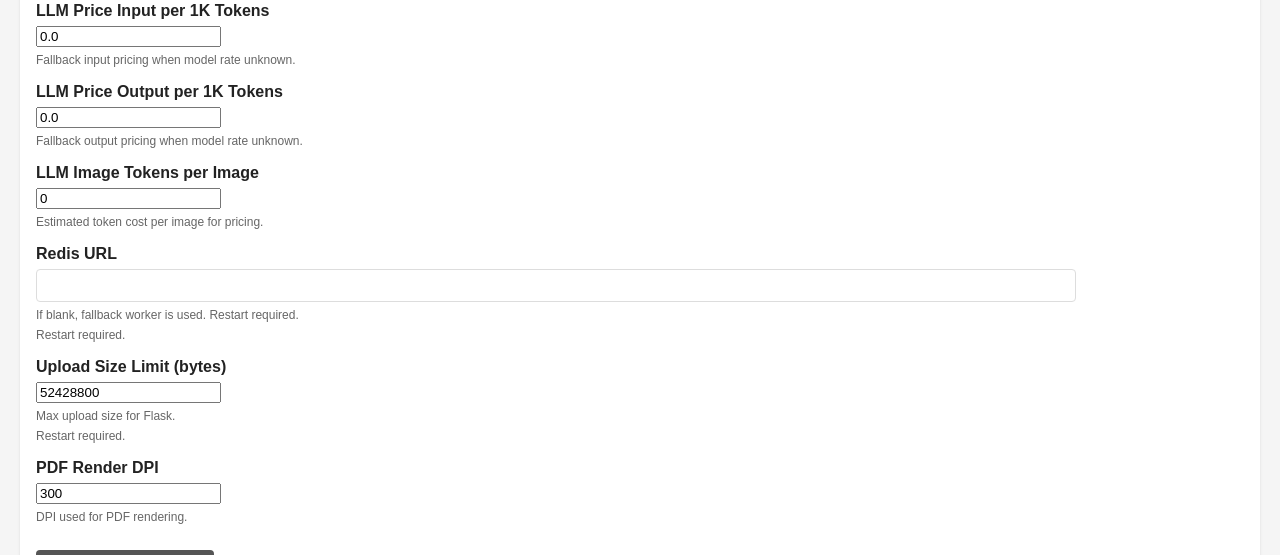
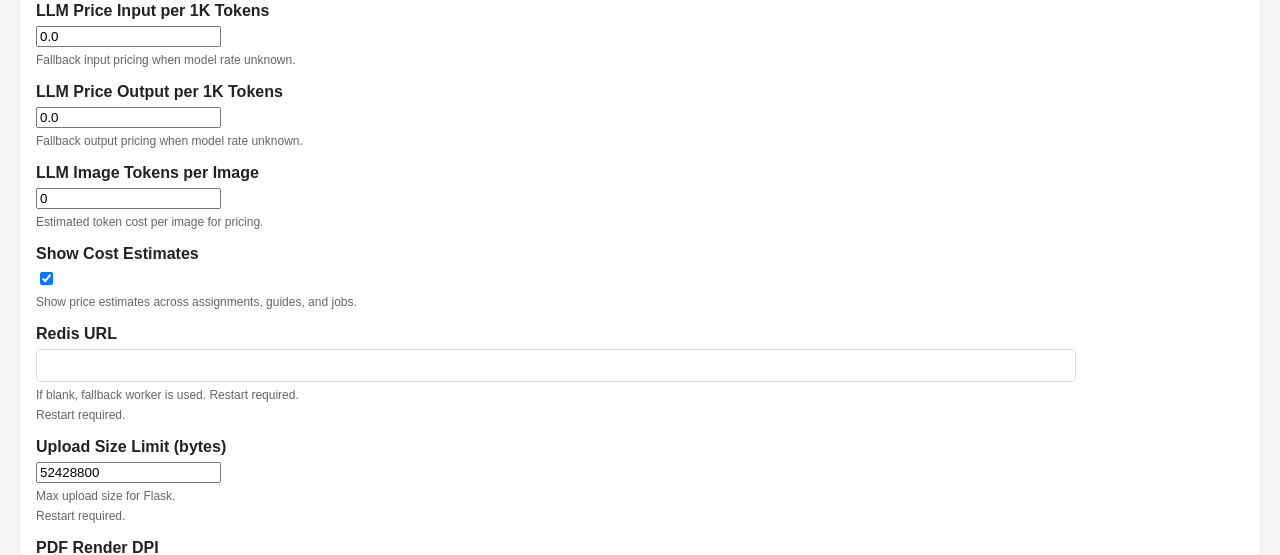
Before and after one commit to ampapacek/SAGE, a Flask app: page /settings in a window 1280 px wide. Shown: the part 1076-1631 px from the top of the page. Run offline with Flask 3, Linux system fonts and the light colour scheme; some libraries are stand-ins or nearby versions.

Commit message:
Add setting to toggle cost display

```diff
--- a/app.py
+++ b/app.py
@@ -757,6 +757,13 @@ _SETTINGS_FIELDS = [
         "restart": False,
     },
     {
+        "key": "SHOW_COSTS",
+        "label": "Show Cost Estimates",
+        "type": "checkbox",
+        "help": "Show price estimates across assignments, guides, and jobs.",
+        "restart": False,
+    },
+    {
         "key": "REDIS_URL",
         "label": "Redis URL",
         "type": "text",
@@ -1478,6 +1485,10 @@ def create_app():
     def set_locale():
         g.locale = _get_locale()
 
+    @app.context_processor
+    def inject_settings():
+        return {"show_costs": app.config.get("SHOW_COSTS", True)}
+
     @app.route("/")
     def index():
         return render_template("index.html")
@@ -2386,7 +2397,7 @@ def create_app():
             for key, value in updates.items():
                 os.environ[key] = value
                 app.config[key] = value
-                if key in {"LLM_USE_JSON_MODE"}:
+                if key in {"LLM_USE_JSON_MODE", "SHOW_COSTS"}:
                     app.config[key] = value.lower() in {"1", "true", "yes", "on"}
                 if key in {
                     "LLM_MAX_OUTPUT_TOKENS",
--- a/config.py
+++ b/config.py
@@ -70,6 +70,12 @@ class Config:
         "yes",
         "on",
     }
+    SHOW_COSTS = os.environ.get("SHOW_COSTS", "1").lower() in {
+        "1",
+        "true",
+        "yes",
+        "on",
+    }
 
     REDIS_URL = os.environ.get("REDIS_URL", "")
     PDF_DPI = int(os.environ.get("PDF_DPI", 300))
--- a/templates/job_detail.html
+++ b/templates/job_detail.html
@@ -22,7 +22,7 @@
     {% else %}
       <p>{{ t('duration_s') }}: <span id="job-duration">--</span></p>
     {% endif %}
-    {% if job_price_display is not none %}
+    {% if show_costs and job_price_display is not none %}
       <p>{{ t('price_estimate') }}: <span class="price-amount" data-usd="{{ "%.6f"|format(job_price_display) }}">${{ "%.4f"|format(job_price_display) }}</span></p>
     {% endif %}
     {% if job.message %}
--- a/templates/rubric_detail.html
+++ b/templates/rubric_detail.html
@@ -23,7 +23,7 @@
     {% if duration_seconds is not none %}
       <p>{{ t('duration_s') }}: {{ "%.2f"|format(duration_seconds) }}</p>
     {% endif %}
-    {% if rubric.price_estimate is not none %}
+    {% if show_costs and rubric.price_estimate is not none %}
       <p>{{ t('price_estimate') }}: <span class="price-amount" data-usd="{{ "%.6f"|format(rubric.price_estimate) }}">${{ "%.4f"|format(rubric.price_estimate) }}</span></p>
     {% endif %}
     {% if rubric.error_message %}
```
Also changed, not shown: templates/assignment_detail.html (+10 -0 lines), 1 other file.
